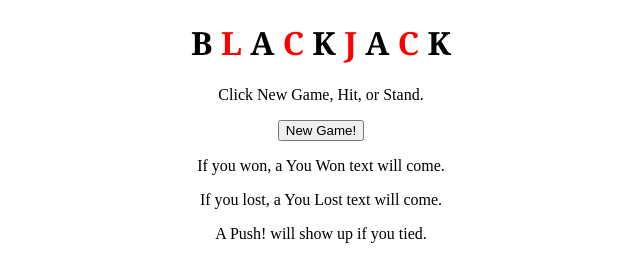
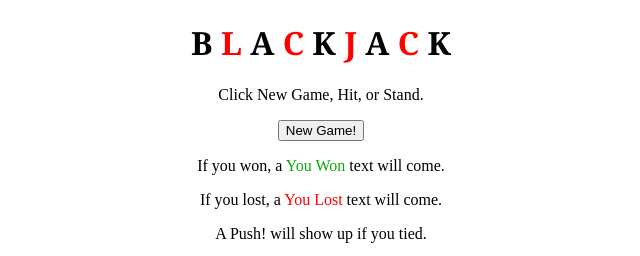
Before and after one commit to TripleH372/BlackJack1, a plain HTML site: page index.html in a window 1280 px wide. Shown: the top 256 px of the page, without its empty margins (319-959 px from the left). Drawn offline with Linux system fonts and the light colour scheme.

Commit message:
Just some finishing touches removing the extraneous comments (all the notes for myself). All the reference comments are still intact. I also changed my Mark Down file for the last commitment.

```diff
--- a/index.html
+++ b/index.html
@@ -24,13 +24,12 @@
     <button id="hitButton" onclick="myFunction()">Hit!</button>
     <button id="standButton" onclick="myFunction()">Stand</button>
     <p id="textArea"></p>
-    <p id="textArea">If you won, a You Won text will come.</p>
-    <p id="textArea">If you lost, a You Lost text will come.</p>
+    <p id="textArea">If you won, a <span style="color:rgb(14, 167, 14)">You Won</span> text will come.</p>
+    <p id="textArea">If you lost, a <span style="color:red">You Lost</span> text will come.</p>
     <p id="textArea">A Push! will show up if you tied.</p>
     <p id="showWins"><span style="color: rgb(14, 167, 14)">Wins: 0</span></p>
     <p id="showLosses"><span style="color: red">Losses: 0</span></p>
     <p id="showPushes"><span style="color: black">Pushes (Ties): 0</span></p>
-    <!--Try to get Colors to actually work when game is being played.-->
 
     <script src="script.js"></script>
   </body>
--- a/script.js
+++ b/script.js
@@ -205,7 +205,6 @@ function gs(a){
     }
 
 
-    //Playing this game through, I seem to have mathematical issues whenever cards are added when an Ace is in play.
   }
   if(aceChecker && score+10<=21) return score+10;
   else return score;
--- a/style.css
+++ b/style.css
@@ -1,5 +1,8 @@
 h1{
     font-family: 'Georgia';
+}
+p{
+    font-family: 'Times New Roman';
 }
 body{
     text-align: center;
```
